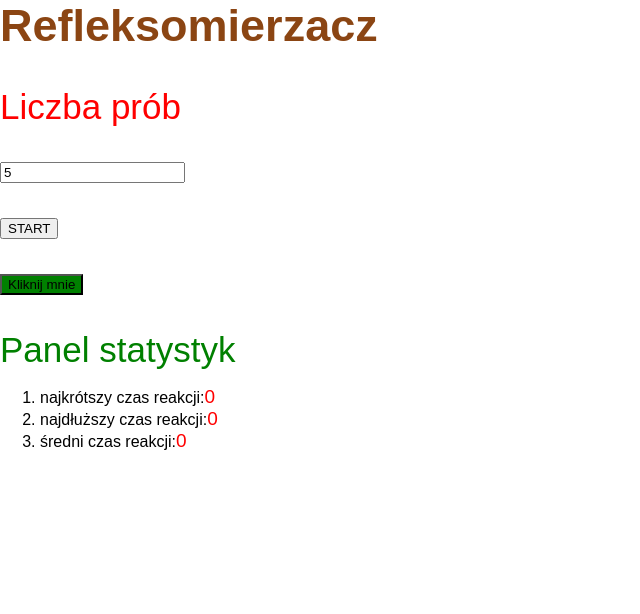
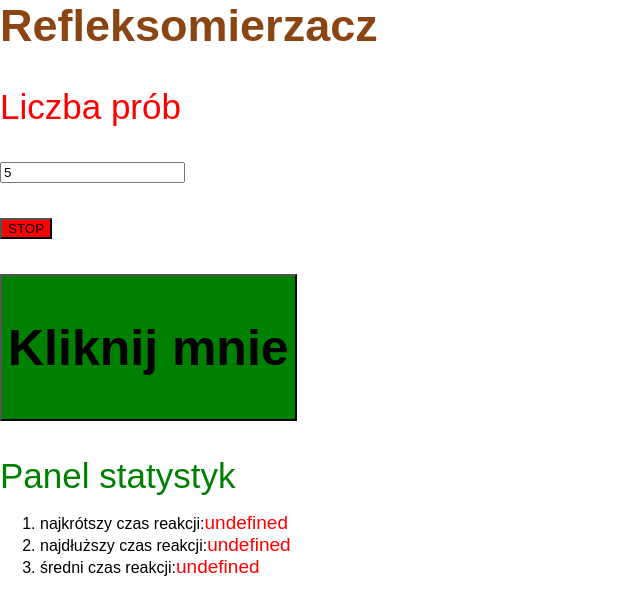
Before and after one commit to GrzegorzRudy/Refleksomierzacz, a plain HTML site: page index.html in a window 1280 px wide. Both pictures are taken after a click on the button "START". Shown: the whole page, without its empty margins (0-640 px from the left). Drawn offline with Linux system fonts and the light colour scheme.

Commit message:
Added START STOP button

```diff
--- a/index.html
+++ b/index.html
@@ -26,7 +26,15 @@
     h1 {
       font-size: 45;
       color: saddlebrown;
+
     }
+    h2 {
+      font-size: 50;
+    }
+    start{
+      font-size: 25;
+    }
+
   </style>
 </head>
 <body>
@@ -35,9 +43,10 @@
   <p>Liczba prób</p>
 
   <input type="text" id="myTextField"  value="5">
-  <p><button type="button" onclick="startGame()">START </button></p>
+  <p><button type="button" onclick="startGame()" id="startButton" style="background-color:green" >START</p3></button></p>
 
-  <p><button  type="button" onclick="calculateTime()" id="reflexButton">Kliknij mnie</button></p>
+
+  <p><button  type="button" onclick="calculateTime()" id="reflexButton"><h2>Kliknij mnie</h2></button></p>
   <p1>Panel statystyk</p1>
 
   <div id="myDIV">
@@ -55,11 +64,15 @@
 
   // szukanie po identyfikatorze
   const header = document.getElementById('main-header');
-  let bestResult=0;
-  let lastResult=0;
-  let averageResult=0;
+  let bestResult;
+  let lastResult;
+  let averageResult;
   let T1;
   let T2;
+  let attempts = 3;
+  let actual;//="start";
+
+  //document.getElementById("startStop").innerHTML = actual;
   function ChangeColor()
   {
     const button = document.getElementById("myButton");
@@ -71,18 +84,33 @@
       button.style.backgroundColor = "yellow";
     }, 7);
   }
+  //document.getElementById("startButton").innerHTML=
+        //  "New Button Text using innerHTML";
+
 
   function startGame(){
+    if(document.getElementById("startButton").innerHTML=="STOP"){
+      document.getElementById("startButton").innerHTML= "START";
+      document.getElementById("startButton").style.backgroundColor = "green";
+    }
+    else if(document.getElementById("startButton").innerHTML=="START"){
+      document.getElementById("startButton").innerHTML= "STOP";
+      document.getElementById("startButton").style.backgroundColor = "red";
+    }
 
-    const button = document.getElementById("myButton");
     document.getElementById("bestResult").innerHTML = bestResult;
     document.getElementById("lastResult").innerHTML = lastResult;
     document.getElementById("averageResult").innerHTML = averageResult;
-    setTimeout(timeCounter(),2000);
+    const button = document.getElementById("myButton");
+    timeCounter();
+
+  }
+  function stopGame(){
 
   }
   function timeCounter(){
-    const button = document.getElementById("reflexButton");
+    console.log("timeCounter");
+   const button = document.getElementById("reflexButton");
     button.style.backgroundColor = "green";
     const now = new Date()
     T1 = now.getTime()/1000;
@@ -90,16 +118,11 @@
 
   function calculateTime(){
     const button = document.getElementById("reflexButton");
-    button.style.backgroundColor = "red";
+    button.style.backgroundColor = "yellow";
     const now = new Date()
     T2 = now.getTime()/1000;
-    alert(T2-T1);
+    bestResult=T2-T1;
   }
-
-  document.getElementById('app').append(div); // jest też prepend
-
-  document.querySelector("#app ol li:last-child").after(listItem); // jest też before
-  // document.querySelectorAll("#app .boring").forEach((e) => e.remove());
 
   function myFunction() {
     var x = document.getElementById("myDIV");
@@ -110,8 +133,6 @@
     }
   }
 
-
-
   function readValues(){
     const odczyt = document.getElementById('myTextField');
     const checkbox = document.getElementById('myCheckbox');
@@ -119,7 +140,6 @@
     if(checkbox.checked) {alert(odczyt.value)}
   }
 
-
 </script>
 </body>
 </html>
```
